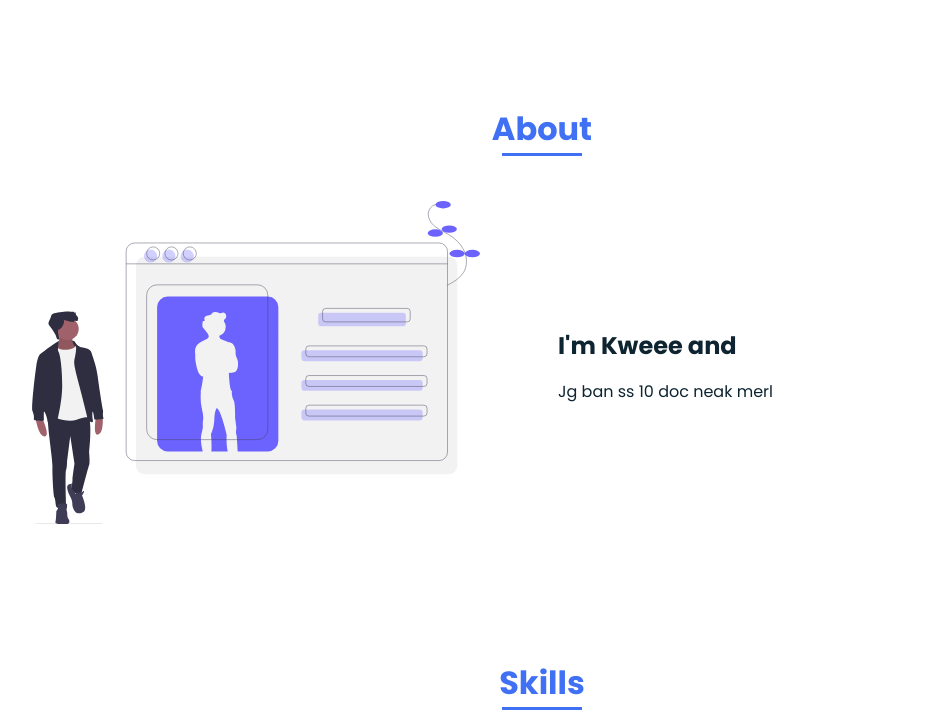
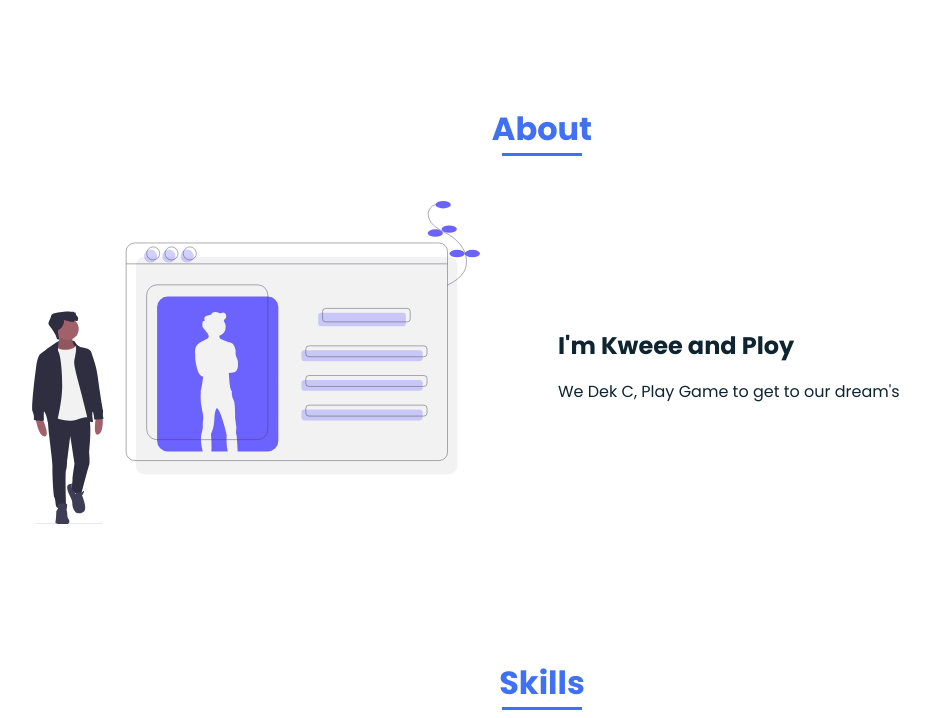
Before and after one commit to kwe-ploy/kwe-ploy, a plain HTML site: page index.html in a window 1280 px wide. Shown: the part 775-1493 px from the top of the page, without its empty margins (98-1028 px from the left). Drawn offline with nearby package versions, Linux system fonts and the light colour scheme.

Commit message:
Update index.html

```diff
--- a/index.html
+++ b/index.html
@@ -49,7 +49,7 @@
         <div class="home_data" data-aos="fade-down">
           <h1 class="home_title">
             Hi, <br />I'm <span class="home_title-color">Kweee And Ploy</span
-            ><br />Nik ke mneak eng
+            ><br />Dek C Is Our Current Job
           </h1>
           <a href="#contact" class="button"> Contact</a>
         </div>
@@ -674,10 +674,10 @@
               data-aos="fade-down"
               data-aos-delay="350"
             >
-              I'm Kweee and
+              I'm Kweee and Ploy
             </h2>
             <p class="about_text" data-aos="fade-down" data-aos-delay="450">
-              Jg ban ss 10 doc neak merl
+              We Dek C, Play Game to get to our dream's
             </p>
           </div>
         </div>
```
